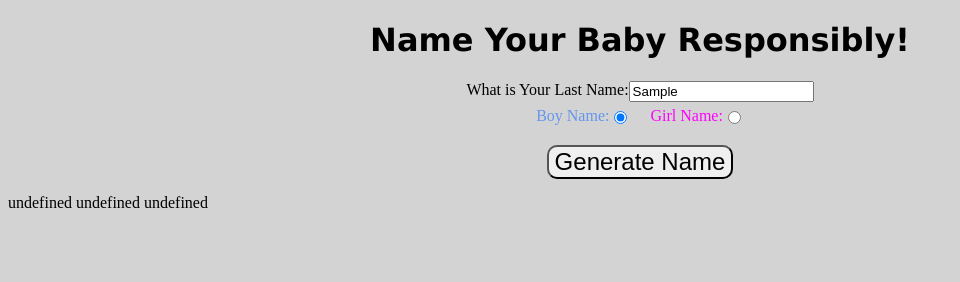
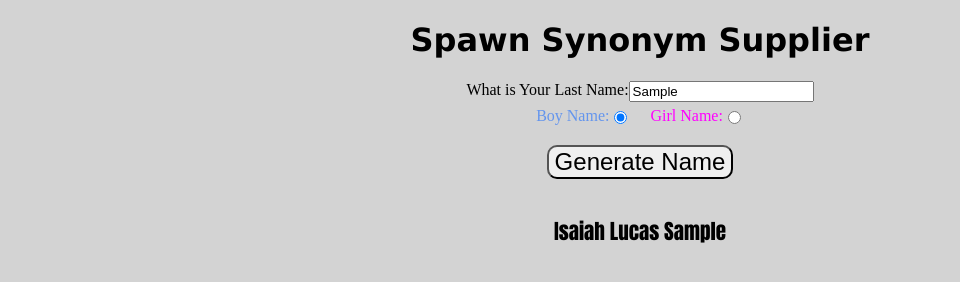
Before and after one commit to Rebellewell/BabyNames, a plain HTML site: page index.html in a window 1280 px wide. Both pictures are taken after typing "Sample" into the empty fields and a click on the button "Generate Name". Shown: the whole page, without its empty margins (0-960 px from the left). Drawn offline with Linux system fonts and the light colour scheme.

Commit message:
fixed generate name button--it works!!

```diff
--- a/index.html
+++ b/index.html
@@ -8,7 +8,7 @@
   <link rel="stylesheet" href="styles.css">
 </head>
 <body>
-  <h1>Name Your Baby Responsibly!</h1>
+  <h1>Spawn Synonym Supplier</h1>
   <div id="introduction">
     <label>What is Your Last Name:</label>
     <input id="last-name" type="text">
@@ -21,13 +21,12 @@
     <div class="girl-name">
       <label>Girl Name:</label>
       <input id="yes-girl" class="checkbox" name="gender" type="radio">
-      </div>
+    </div>
   </div>
-    <div class="button-container">
-      <button id="generate-name">Generate Name</button>
-    </div>
-  <div id="display-name">
+  <div class="button-container">
+    <button id="generate-name">Generate Name</button>
   </div>
+  <div id="display-name"></div>
   <script src="names.js"></script>
   <script src="script.js"></script>
 </body>
--- a/script.js
+++ b/script.js
@@ -15,9 +15,17 @@ function getRandName(gender) {
   if(gender === 'boy'){
     var firstName = getRandEl(boyNames);
     var middleName = randFilteredElem(boyNames, firstName);
-    var lastName = document.getElementById('last-name');
+    var lastName = document.getElementById('last-name').value;
+  } else if (gender === 'girl') {
+    var firstName = getRandEl(girlNames);
+    var middleName = randFilteredElem(girlNames, firstName);
+    var lastName = document.getElementById('last-name').value;
   }
   return firstName + ' ' + middleName + ' ' + lastName;
+}
+
+function getRandEl(arr) {
+  return arr[getRandNum(0, arr.length - 1)];
 }
 
 function randFilteredElem(arr, filter) {
@@ -28,10 +36,6 @@ function randFilteredElem(arr, filter) {
   return randEl;
 }
 
-function getRandEl(arr) {
-  return arr[getRandNum(0, arr.length - 1)];
-}
-
 function getRandNum(min,max) {
   return Math.floor(Math.random() * (max + 1 - min) + min);
 }
@@ -40,9 +44,10 @@ generateBtn.addEventListener('click', genBtnHandler);
 
 // on event, get gender, get full name for gender, display full name to dom
 function genBtnHandler() {
+  newNameContainer.innerHTML = '';
   var gender = getGender();
   var name = getRandName(gender);
-  var displayName = returnName(name);
+  displayName(name);
 }
 
 // easily and clearly grab the gender, according to DOM
@@ -56,8 +61,8 @@ function getGender() {
 }
 
 // display name on DOM
-function returnName () {
-  var display = document.createElement('string');
-  display.innerText = getRandName();
+function displayName (name) {
+  var display = document.createElement('h3');
+  display.innerText = name;
   newNameContainer.appendChild(display);
 }
--- a/styles.css
+++ b/styles.css
@@ -56,3 +56,10 @@ h1 {
   display: flex;
   justify-content: center;
 }
+
+#display-name {
+  display: flex;
+  justify-content: center;
+  font-size: 18px;
+  font-family: Impact, Haettenschweiler, 'Arial Narrow Bold', sans-serif;
+}
```
